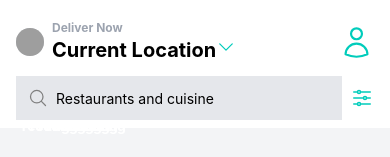
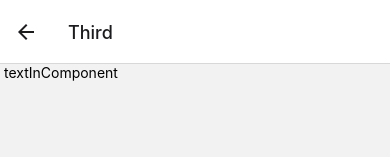
Before and after one commit to FaithChinonso/DELIVEROO-CLONE, a React Native app: screen /Third in a window 390 px wide. Shown: the top 157 px of the page. Built offline with nearby package versions, Linux system fonts and the light colour scheme; grey boxes are pictures that could not be loaded.

Commit message:
more screena

```diff
--- a/App.js
+++ b/App.js
@@ -1,8 +1,8 @@
-import { StatusBar } from "expo-status-bar";
-import { Text, View } from "react-native";
 import { NavigationContainer } from "@react-navigation/native";
 import { createNativeStackNavigator } from "@react-navigation/native-stack";
 import HomeScreen from "./screens/HomeScreen";
+import SecondScreen from "./screens/SecondScreen";
+import ThirdScreen from "./screens/ThirdScreen";
 
 export default function App() {
   const Stack = createNativeStackNavigator();
@@ -10,6 +10,8 @@ export default function App() {
     <NavigationContainer>
       <Stack.Navigator>
         <Stack.Screen name="Home" component={HomeScreen} />
+        <Stack.Screen name="Second" component={SecondScreen} />
+        <Stack.Screen name="Third" component={ThirdScreen} />
       </Stack.Navigator>
     </NavigationContainer>
   );
--- /dev/null
+++ b/screens/SecondScreen.js
@@ -0,0 +1,7 @@
+import { View } from "react-native";
+
+function SecondScreen() {
+  return <View></View>;
+}
+
+export default SecondScreen;
--- /dev/null
+++ b/screens/ThirdScreen.js
@@ -0,0 +1,12 @@
+import React, { Component } from "react";
+import { Text, View } from "react-native";
+
+const ThirdScreen = () => {
+  return (
+    <View>
+      <Text> textInComponent </Text>
+    </View>
+  );
+};
+
+export default ThirdScreen;
```
